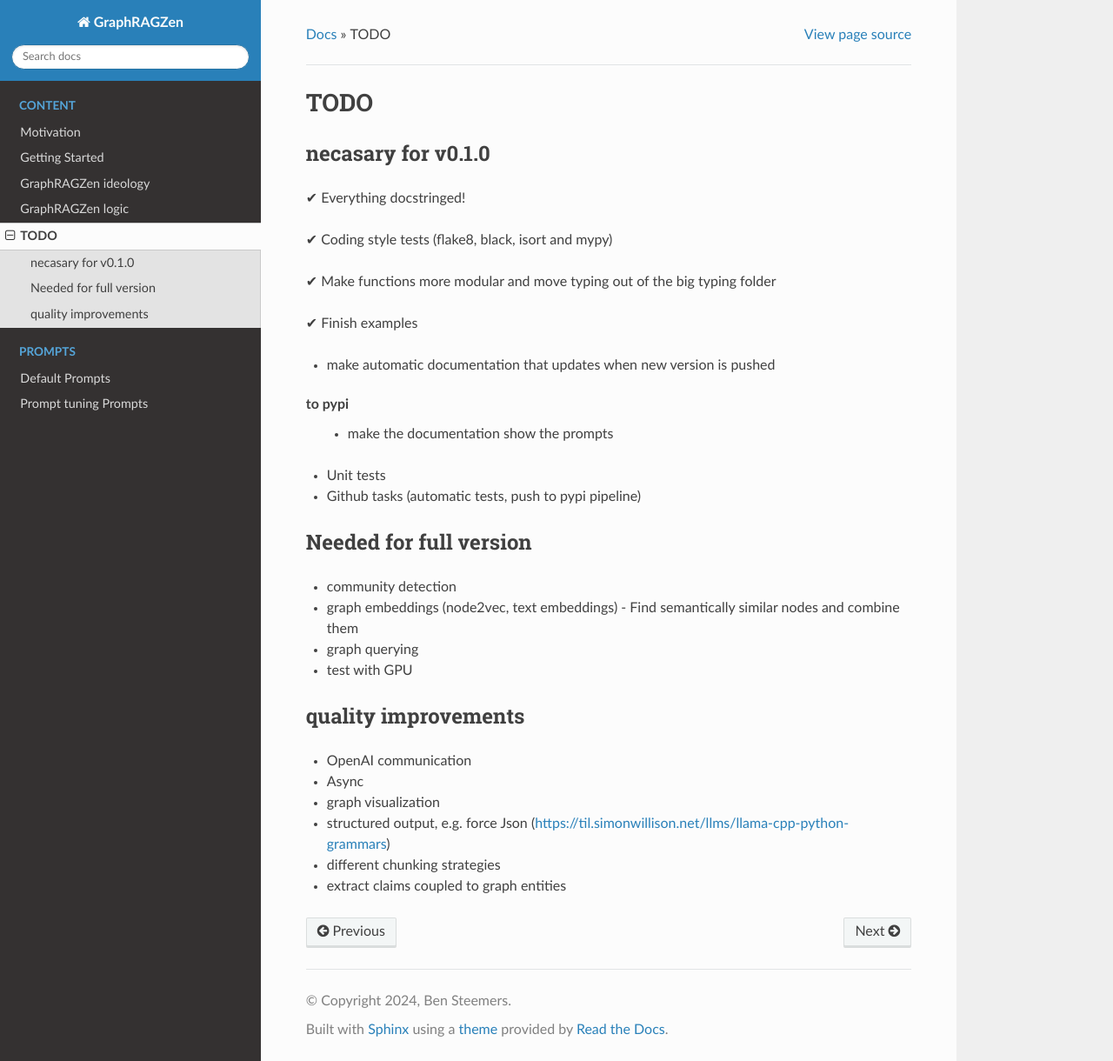
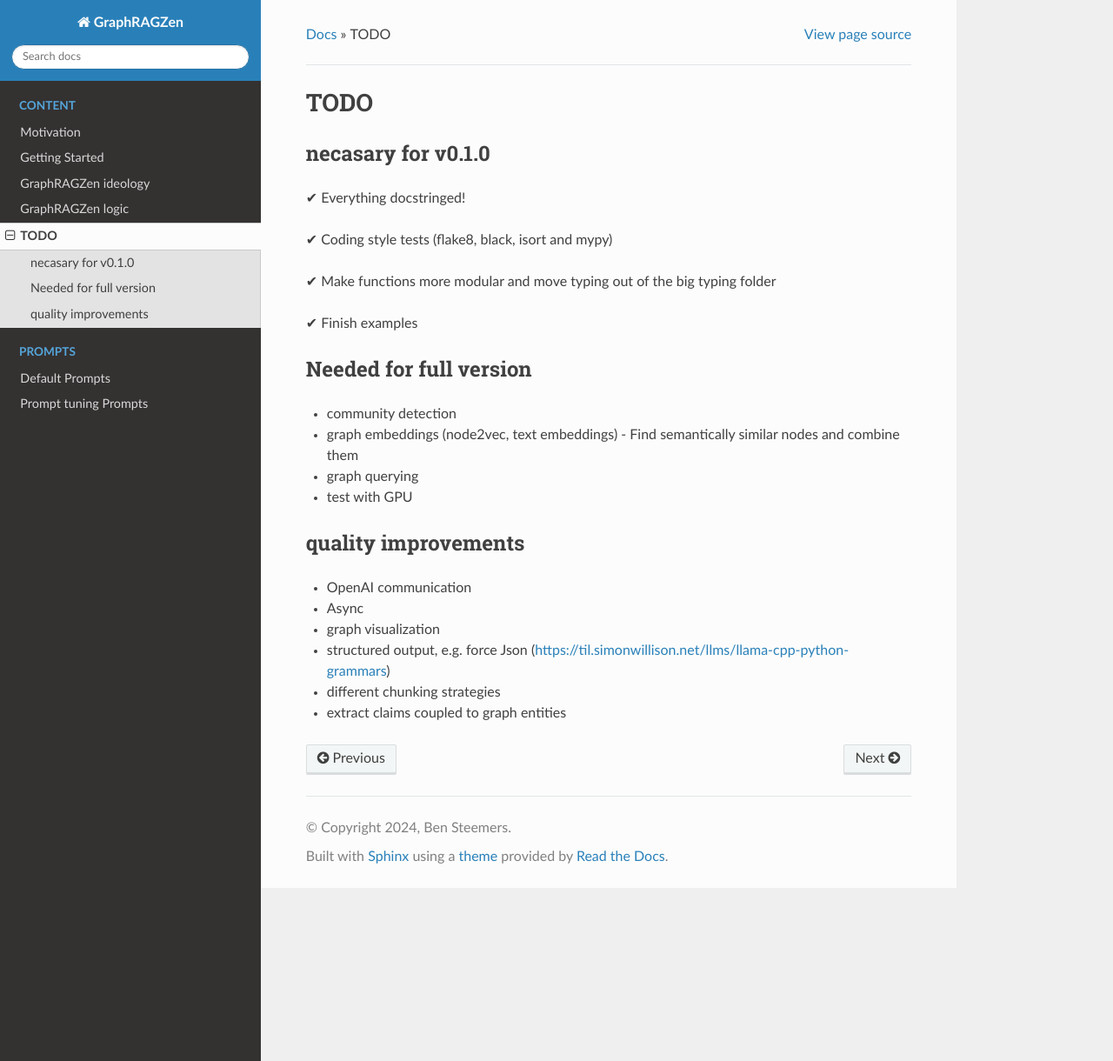
Before and after one commit to benste/GraphRAGZen, a Sphinx documentation site: the page built from docs/source/todo/index.rst, in a window 1280 px wide and 1220 px high. Shown: the whole window at 87% size. Built offline with Sphinx 7.4.7 and the Read the Docs theme 2.0.0, drawn with Linux system fonts in a browser that asks for light colours.

Commit message:
Update todo

```diff
--- a/docs/source/todo/index.rst
+++ b/docs/source/todo/index.rst
@@ -11,12 +11,6 @@ necasary for v0.1.0
 ✔ Make functions more modular and move typing out of the big typing folder
 
 ✔ Finish examples
-
-- make automatic documentation that updates when new version is pushed
-to pypi
-   - make the documentation show the prompts
-- Unit tests
-- Github tasks (automatic tests, push to pypi pipeline)
 
 
 Needed for full version
```
